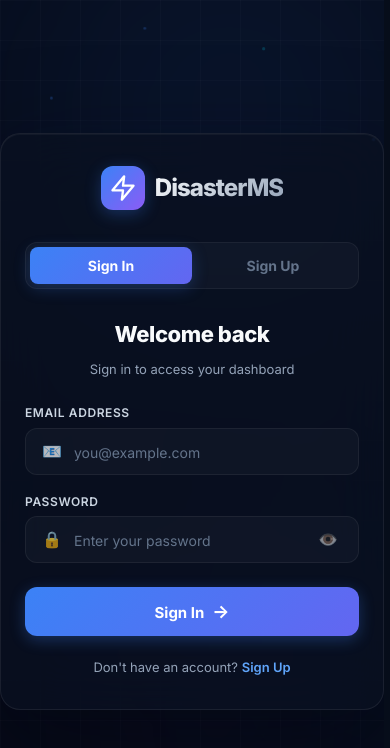
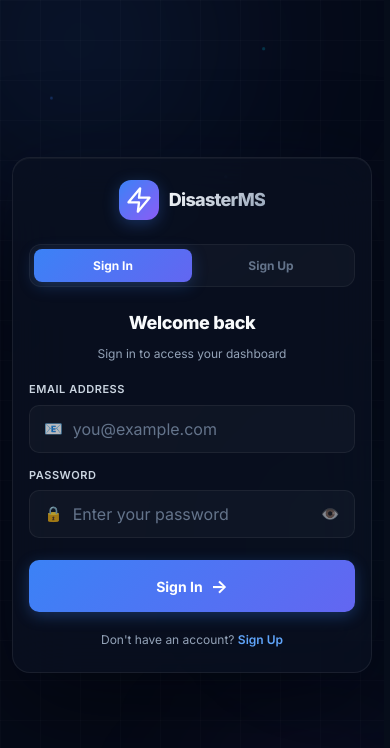
Before and after one commit to Shekharyadav7393/disaster_management_system, a React (Vite) app in the folder frontend/: page /login in a window 390 px wide. Shown: the top 748 px of the page. Built offline with nearby package versions, Linux system fonts and the light colour scheme; no server answers.

Commit message:
Improved project

```diff
--- a/frontend/src/index.css
+++ b/frontend/src/index.css
@@ -2190,11 +2190,14 @@ video.img-preview {
 /* ── Base Auth Page ── */
 .auth-page {
   min-height: 100vh;
+  min-height: 100dvh;
   display: flex;
   align-items: center;
   justify-content: center;
   position: relative;
-  overflow: hidden;
+  padding: clamp(16px, 4vw, 32px);
+  overflow-x: hidden;
+  overflow-y: auto;
   background: #050a18;
   font-family: 'Inter', -apple-system, BlinkMacSystemFont, 'Segoe UI', sans-serif;
 }
@@ -2817,10 +2820,157 @@ video.img-preview {
 }
 
 /* ── Responsive ── */
+@media (max-width: 768px) {
+  .auth-page {
+    align-items: flex-start;
+    padding: 24px 16px 32px;
+  }
+
+  .auth-card,
+  .admin-login-card {
+    max-width: 100%;
+    padding: 28px 22px;
+    border-radius: 22px;
+    margin: auto;
+  }
+
+  .auth-card-logo {
+    margin-bottom: 24px;
+  }
+
+  .auth-logo-icon {
+    width: 40px;
+    height: 40px;
+  }
+
+  .auth-logo-text {
+    font-size: 21px;
+  }
+
+  .auth-tabs {
+    margin-bottom: 22px;
+  }
+
+  .auth-tab {
+    padding: 10px 12px;
+    font-size: 13px;
+  }
+
+  .auth-form-header {
+    margin-bottom: 18px;
+  }
+
+  .auth-form-header h2 {
+    font-size: 20px;
+  }
+
+  .auth-form-header p {
+    font-size: 12px;
+  }
+
+  .auth-form {
+    gap: 14px;
+  }
+
+  .auth-input-wrapper {
+    gap: 10px;
+    padding: 0 14px;
+  }
+
+  .auth-input-wrapper input {
+    padding: 13px 0;
+    font-size: 16px;
+  }
+
+  .auth-submit-btn {
+    min-height: 52px;
+    padding: 14px 20px;
+  }
+
+  .auth-alert {
+    padding: 12px 14px;
+  }
+
+  .auth-bg-gradient-1 {
+    width: 440px;
+    height: 440px;
+    top: -140px;
+    left: -170px;
+  }
+
+  .auth-bg-gradient-2 {
+    width: 340px;
+    height: 340px;
+    bottom: -120px;
+    right: -120px;
+  }
+
+  .auth-bg-gradient-3 {
+    width: 280px;
+    height: 280px;
+  }
+}
+
 @media (max-width: 480px) {
-  .auth-card, .admin-login-card {
-    padding: 32px 24px;
-    border-radius: 20px;
+  .auth-page {
+    padding: 14px 12px 28px;
+  }
+
+  .auth-card,
+  .admin-login-card {
+    padding: 22px 16px;
+    border-radius: 18px;
+  }
+
+  .auth-logo-text {
+    font-size: 18px;
+  }
+
+  .auth-tab {
+    padding: 9px 8px;
+    font-size: 12px;
+  }
+
+  .auth-form-header h2 {
+    font-size: 18px;
+  }
+
+  .auth-field label {
+    font-size: 11px;
+  }
+
+  .auth-input-wrapper {
+    border-radius: 10px;
+  }
+
+  .auth-input-icon,
+  .auth-toggle-pw {
+    font-size: 15px;
+  }
+
+  .auth-submit-btn {
+    font-size: 14px;
+    border-radius: 10px;
+  }
+
+  .auth-switch-text,
+  .auth-switch-link,
+  .auth-alert {
+    font-size: 12px;
+  }
+
+  .auth-bg-gradient {
+    filter: blur(72px);
+  }
+
+  .auth-particle:nth-child(n + 7) {
+    display: none;
+  }
+}
+
+@media (max-height: 760px) {
+  .auth-page {
+    align-items: flex-start;
   }
 }
 
```
